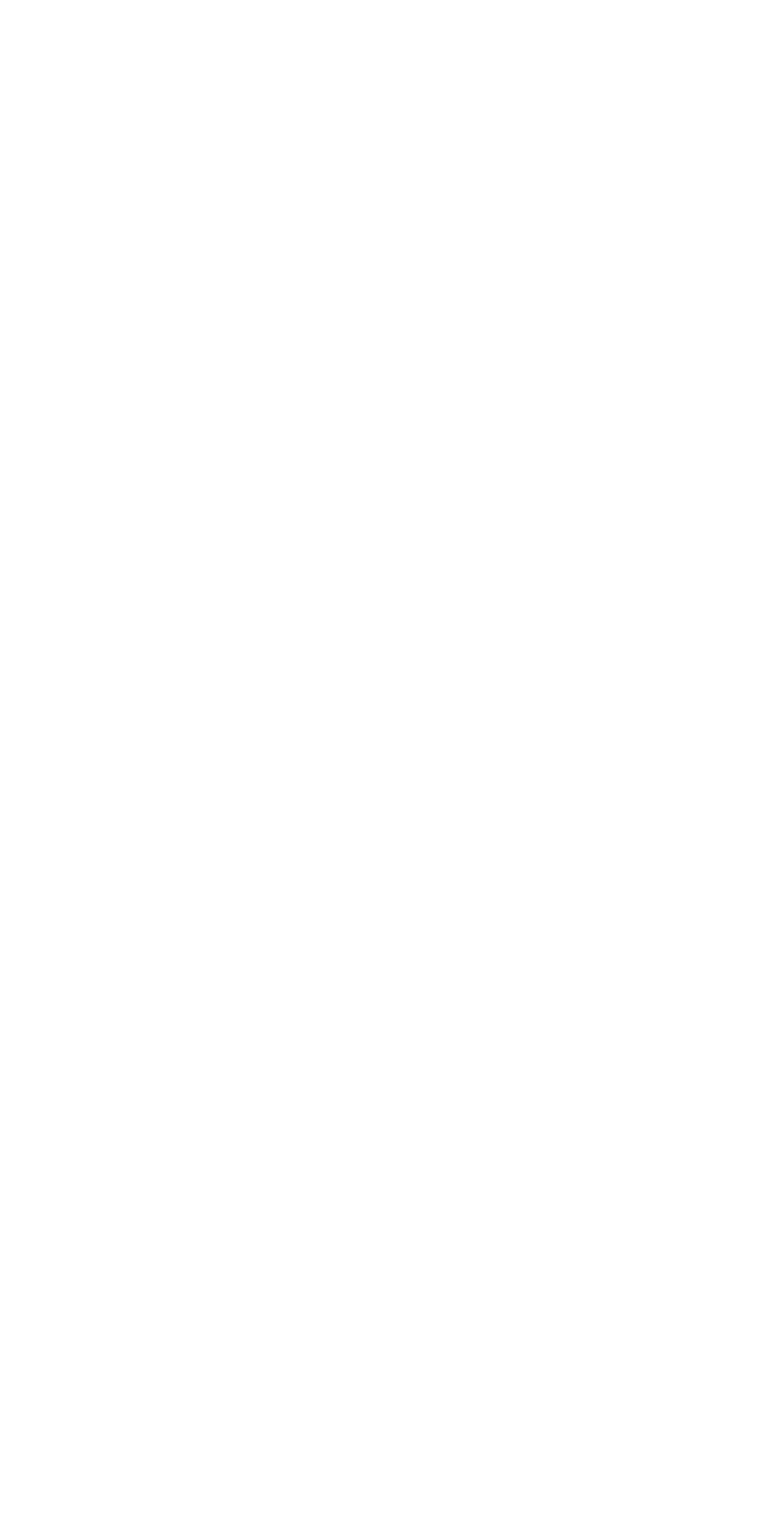
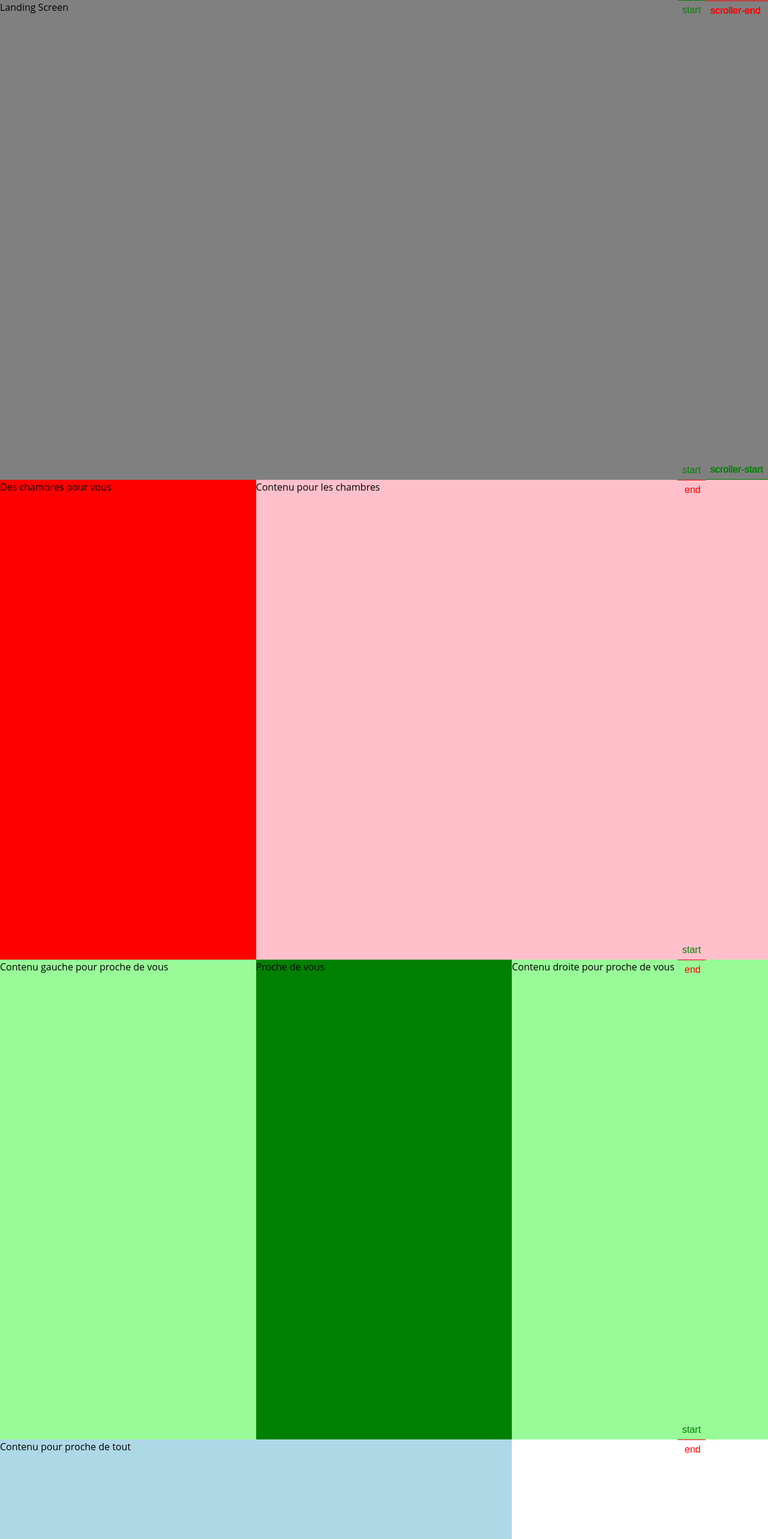
Before and after one commit to alvise-citelis/citelisv3, a Nuxt app: page /scrolljacking in a window 1280 px wide. Before the commit this address had no page. Shown: the top 2566 px of the page at 60% size. Before the commit the page ends 800 px from the top, so only its background shows below. Built offline with nearby package versions, Linux system fonts and the light colour scheme.

Commit message:
add scrolljackng

```diff
--- a/pages/demo.vue
+++ b/pages/demo.vue
@@ -2,7 +2,7 @@
   <!--
 Sections animate in and out on scroll. Scroll up or down and the sections will wrap around after hitting the start or end. Uses GSAP for the animations.
  -->
-  <div>
+  <div class="demo">
     <header>
       <div>Animated Sections</div>
       <div>Made By Brian</div>
@@ -197,7 +197,7 @@ export default {
 };
 </script>
 
-<style lang="scss">
+<style lang="scss" scoped>
 @import url("https://fonts.googleapis.com/css2?family=Bebas+Neue&display=swap");
 @import url("https://fonts.googleapis.com/css2?family=Cormorant+Garamond&display=swap");
 
--- /dev/null
+++ b/pages/scrolljacking.vue
@@ -0,0 +1,185 @@
+<template>
+  <!--
+Sections animate in and out on scroll. Scroll up or down and the sections will wrap around after hitting the start or end. Uses GSAP for the animations.
+ -->
+  <div class="scrolljacking">
+    <section id="landing-page" class="hero-story hero hero1">
+      <div class="full-col width-100">
+        <h1>Landing Screen</h1>
+      </div>
+    </section>
+
+    <section id="rooms" class="hero-story hero second-hero hero2">
+      <div class="left-col width-33">
+        <h2>Des chambres pour vous</h2>
+      </div>
+      <div class="right-col width-66 delayed">
+        <h2>Contenu pour les chambres</h2>
+      </div>
+    </section>
+
+    <section id="you" class="hero-story hero second-hero hero3">
+      <div class="left-col width-33 delayed">
+        <h2>Contenu gauche pour proche de vous</h2>
+      </div>
+      <div class="middle-col width-33">
+        <h2>Proche de vous</h2>
+      </div>
+      <div class="right-col width-33 delayed">
+        <h2>Contenu droite pour proche de vous</h2>
+      </div>
+    </section>
+
+    <section id="near" class="hero-story hero second-hero hero4">
+      <div class="left-col width-66 delayed">
+        <h2>Contenu pour proche de tout</h2>
+      </div>
+      <div class="right-col width-33">
+        <h2>Proche de tout</h2>
+      </div>
+    </section>
+
+    <footer class="hero-story hero second-hero hero5">
+      <h2>Contenu du footer</h2>
+    </footer>
+  </div>
+</template>
+
+<script>
+import { gsap } from "gsap";
+import { ScrollToPlugin } from "gsap/ScrollToPlugin";
+import { ScrollTrigger } from "gsap/ScrollTrigger";
+gsap.registerPlugin(ScrollTrigger);
+gsap.registerPlugin(ScrollToPlugin);
+
+export default {
+  mounted() {
+    console.log("document", document);
+    console.log("window", window);
+    const sections = document.querySelectorAll("section");
+    console.log("sections", sections);
+
+    // this scrolling object just allows us to conveniently call scrolling.enable(), scrolling.disable(), and check if scrolling.enabled is true.
+    // some browsers (like iOS Safari) handle scrolling on a separate thread and can cause things to get out of sync (jitter/jumpy), so when we're animating the scroll position, force an update of GSAP tweens when there's a scroll event in order to maintain synchronization)
+    const scrolling = {
+      enabled: true,
+      events: "scroll,wheel,touchmove,pointermove".split(","),
+      prevent: (e) => e.preventDefault(),
+      disable() {
+        if (scrolling.enabled) {
+          scrolling.enabled = false;
+          window.addEventListener("scroll", gsap.ticker.tick, {
+            passive: true,
+          });
+          scrolling.events.forEach((e, i) =>
+            (i ? document : window).addEventListener(e, scrolling.prevent, {
+              passive: false,
+            })
+          );
+        }
+      },
+      enable() {
+        if (!scrolling.enabled) {
+          scrolling.enabled = true;
+          window.removeEventListener("scroll", gsap.ticker.tick);
+          scrolling.events.forEach((e, i) =>
+            (i ? document : window).removeEventListener(e, scrolling.prevent)
+          );
+        }
+      },
+    };
+
+    function goToSection(section, anim, i) {
+      // skip if a scroll tween is in progress
+      if (!scrolling.enabled) {
+        return;
+      }
+
+      scrolling.disable();
+      gsap.to(window, {
+        scrollTo: { y: section, autoKill: false },
+        onComplete: scrolling.enable,
+        duration: 0.7,
+      });
+
+      anim && anim.restart();
+    }
+
+    sections.forEach((section, i) => {
+      const intoAnim = gsap.from(section.querySelector(".right-col"), {
+        yPercent: 50,
+        duration: 1,
+        paused: true,
+      });
+
+      ScrollTrigger.create({
+        trigger: section,
+        start: "top bottom-=1",
+        end: "bottom top+=1",
+        markers: true,
+        onEnter: () => goToSection(section, intoAnim),
+        onEnterBack: () => goToSection(section),
+      });
+    });
+  },
+};
+</script>
+
+<style lang="scss" scoped>
+.scrolljacking {
+  body {
+    overflow-x: hidden;
+  }
+  section,
+  footer {
+    display: flex;
+    height: 100vh;
+    width: 100%;
+  }
+  .left-col,
+  .middle-col,
+  .right-col,
+  .full-col {
+    height: 100vh;
+    margin: 0;
+  }
+  .width-0 {
+    width: 0;
+  }
+  .width-33 {
+    width: 33.33%;
+  }
+  .width-66 {
+    width: 66.66%;
+  }
+  .width-100 {
+    width: 100%;
+  }
+  #landing-page .full-col {
+    background-color: grey;
+  }
+  #rooms .left-col {
+    background-color: red;
+  }
+  #rooms .right-col {
+    background-color: pink;
+  }
+  #you .middle-col {
+    background-color: green;
+  }
+  #you .left-col,
+  #you .right-col {
+    background-color: palegreen;
+  }
+  #near .right-col {
+    background-color: blue;
+  }
+  #near .left-col {
+    background-color: lightblue;
+  }
+  footer {
+    background-color: black;
+    color: white;
+  }
+}
+</style>
```
